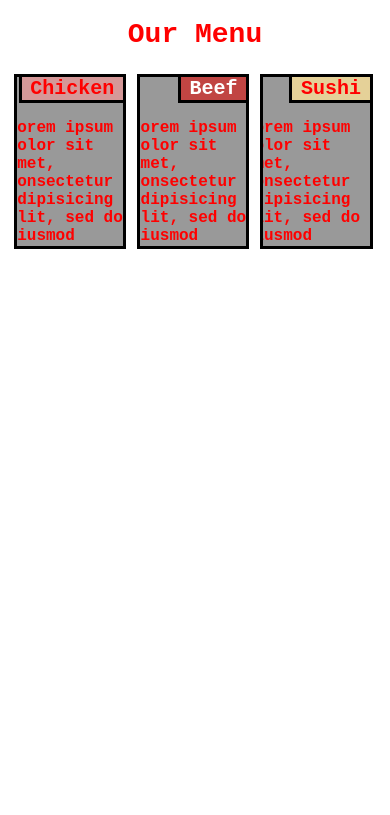
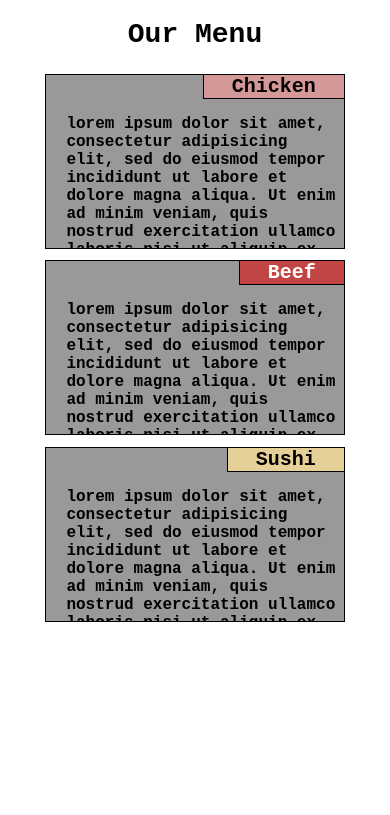
Before and after one commit to ewaldma7/web-dev, a plain HTML site: page mod2_solution/index.html in a window 390 px wide. Drawn offline with Linux system fonts and the light colour scheme.

Commit message:
fix: all 3 media queries appear to function as desired

```diff
--- a/mod2_solution/css/style.css
+++ b/mod2_solution/css/style.css
@@ -9,7 +9,7 @@ h1 {
     font-size: 175%;
 }
 div {
-    border: black solid;
+    border: black solid 1px;
     padding-left: 20px;
     background-color: #999999;
     width: 30%;
@@ -21,7 +21,7 @@ div {
 h3 {
     display: inline;
     float: right;
-    border: black solid;
+    border: black solid 1px;
     border-top: 0px;
     border-right:0px;
     text-align: center;
@@ -48,17 +48,22 @@ p {
     overflow: hidden;
 }
 @media (min-width: 992px) {                             /*desktop*/
-    body {
-        color: red;
-    }
 }
 @media (min-width: 768px) and (max-width: 991px) {      /*tablet*/
     body {
         color: black;
     }
+    #chicken, #beef {
+        width: 45%;
+    }
+    #sushi {
+        width: 95%;
+    }
 }
 @media (max-width: 767px) {                             /*mobile*/
-    body {
-        color: red;
+    div {
+        width: 80%;
+        margin-left: 10%;
+        margin-right: 10%;
     }
 }
```
